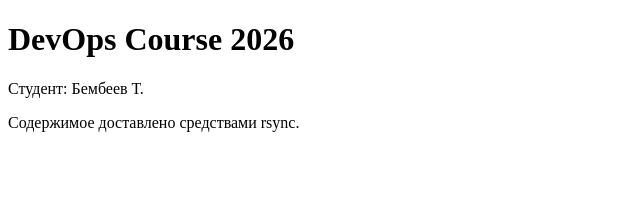
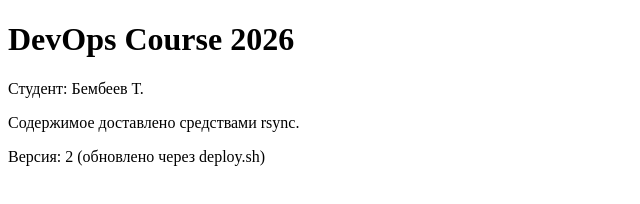
Before and after one commit to yahaosaka/devops-course-2026, a plain HTML site: page site/index.html in a window 1280 px wide. Shown: the whole page, without its empty margins (0-640 px from the left). Drawn offline with Linux system fonts and the light colour scheme.

Commit message:
feat(site): add version line

```diff
--- a/site/index.html
+++ b/site/index.html
@@ -5,5 +5,6 @@
   <h1>DevOps Course 2026</h1>
   <p>Студент: Бембеев Т.</p>
   <p>Содержимое доставлено средствами rsync.</p>
+  <p>Версия: 2 (обновлено через deploy.sh)</p>
 </body>
 </html>
```
